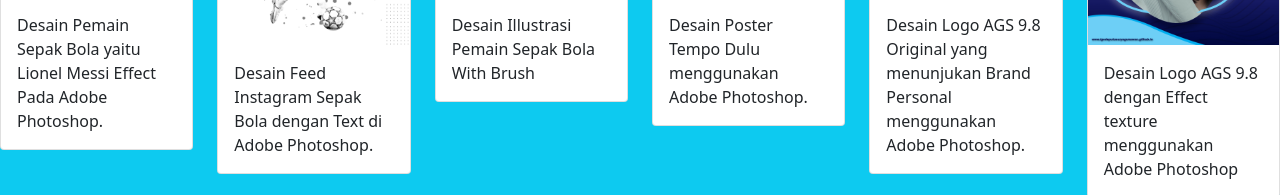
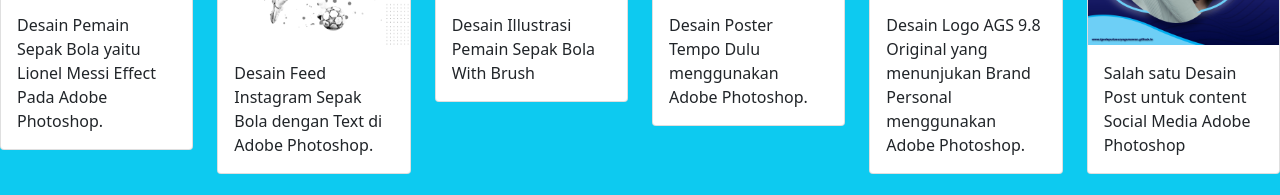
Before and after one commit to IGedePutuSuryaGunawan/IGedePutuSuryaGunawan.github.io, a plain HTML site: page index.html in a window 1280 px wide. Shown: the part 1168-1363 px from the top of the page. Drawn offline with nearby package versions, Linux system fonts and the light colour scheme; grey boxes are pictures that could not be loaded.

Commit message:
jskjakajs

```diff
--- a/index.html
+++ b/index.html
@@ -127,7 +127,7 @@
                                           <div class="card">
                                             <img src="agus/12.jpg" class="card-img-top" alt="...">
                                               <div class="card-body">
-                                                  <p class="card-text">Desain Logo AGS 9.8 dengan Effect texture menggunakan Adobe Photoshop</p>
+                                                  <p class="card-text">Salah satu Desain Post untuk content Social Media Adobe Photoshop</p>
                                               </div>
                                           </div>
                                         </div>
```
